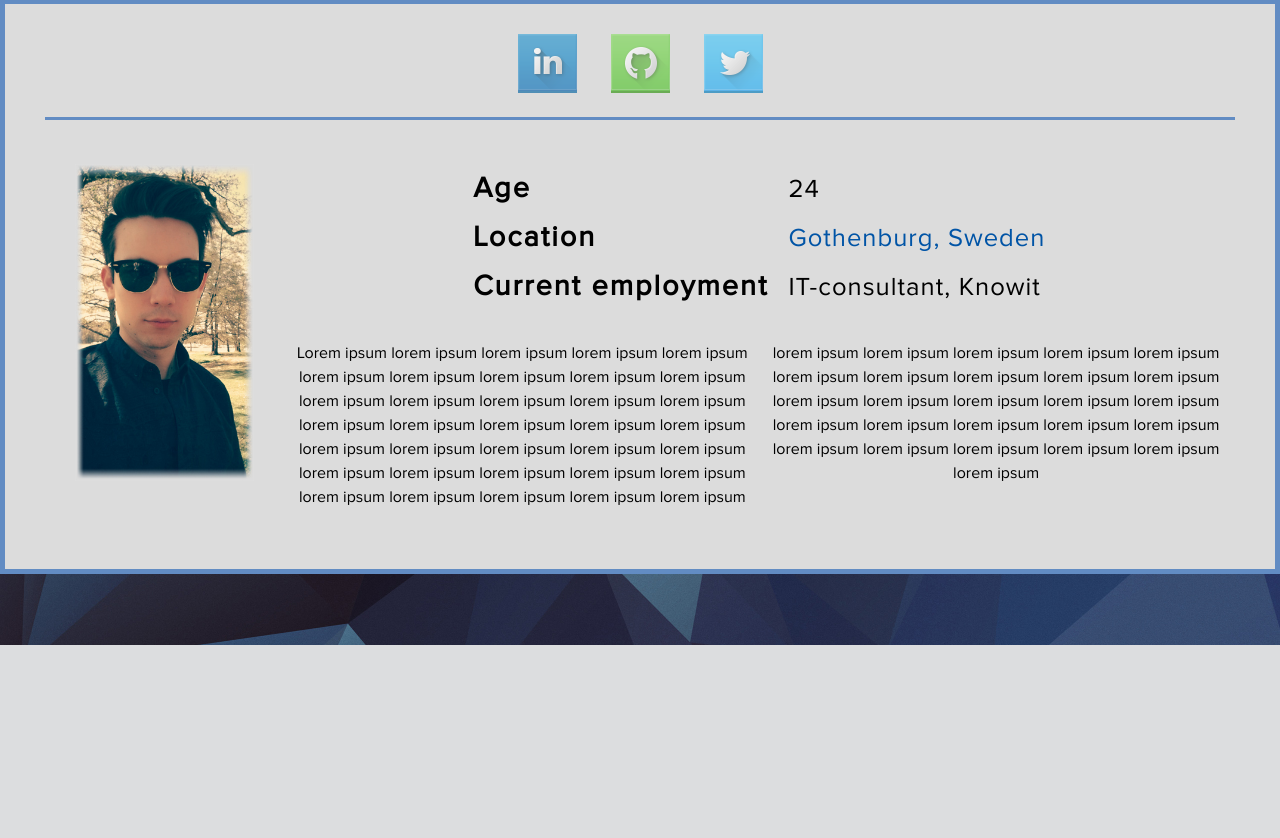
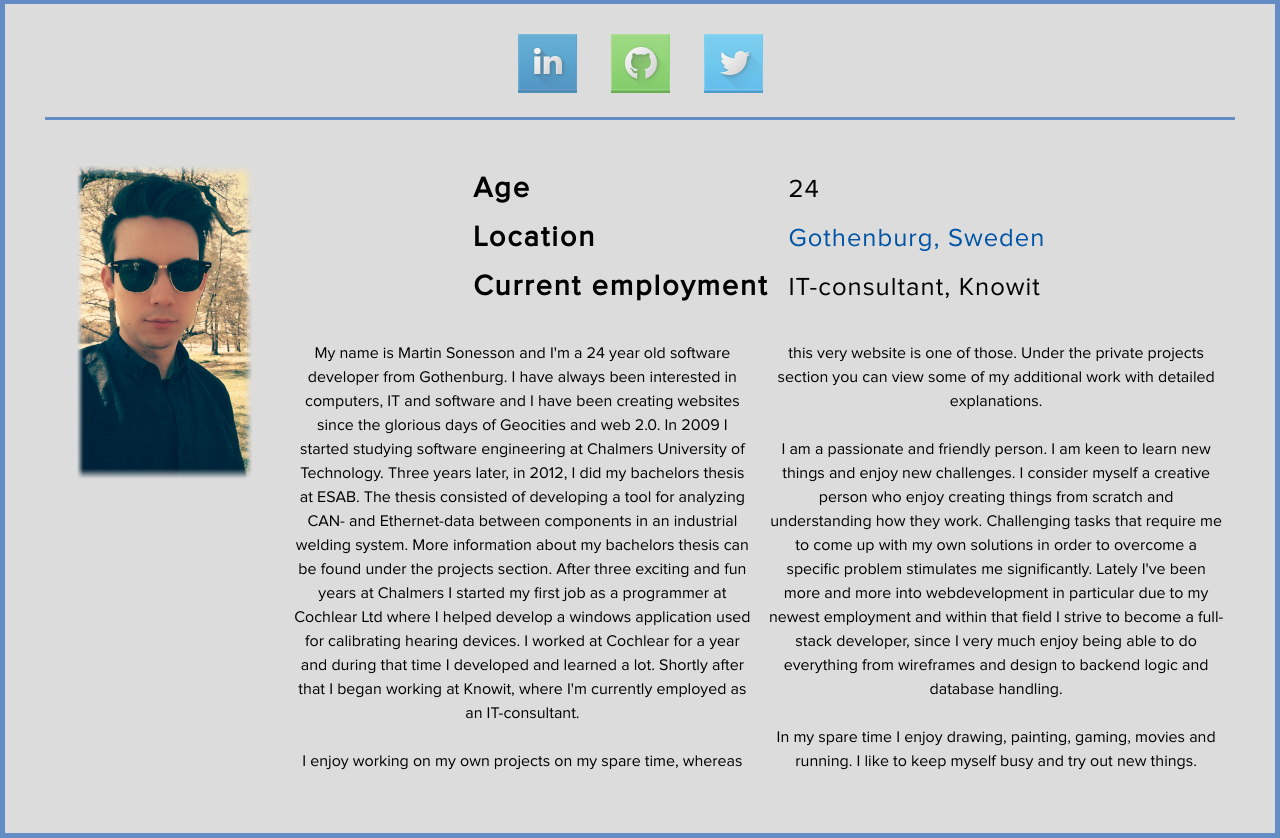
Before and after one commit to ToWelie89/martinsweb, a PHP site: page /bio.php in a window 1280 px wide. Shown: the part 155-993 px from the top of the page. Before the commit the page ends 800 px from the top, so only its background shows below. Run offline with PHP 8.4, Linux system fonts and the light colour scheme; some web fonts are replaced.

Commit message:
Updates to bio

```diff
--- a/bio.php
+++ b/bio.php
@@ -62,12 +62,31 @@
                        </div>
                        <div class="mainContentItem" style="text-align: center; padding: 20px 40px 20px 40px;">
                            <p class="textBody">
-                               Lorem ipsum lorem ipsum lorem ipsum lorem ipsum lorem ipsum lorem ipsum lorem ipsum lorem ipsum lorem ipsum lorem ipsum lorem ipsum
-                                lorem ipsum lorem ipsum lorem ipsum lorem ipsum lorem ipsum lorem ipsum lorem ipsum lorem ipsum lorem ipsum lorem ipsum
-                                 lorem ipsum lorem ipsum lorem ipsum lorem ipsum lorem ipsum lorem ipsum lorem ipsum lorem ipsum lorem ipsum lorem ipsum
-                                  lorem ipsum lorem ipsum lorem ipsum lorem ipsum lorem ipsum lorem ipsum lorem ipsum lorem ipsum lorem ipsum lorem ipsum
-                                   lorem ipsum lorem ipsum lorem ipsum lorem ipsum lorem ipsum lorem ipsum lorem ipsum lorem ipsum lorem ipsum lorem ipsum
-                                    lorem ipsum lorem ipsum lorem ipsum lorem ipsum lorem ipsum lorem ipsum lorem ipsum lorem ipsum lorem ipsum lorem ipsum
+                                My name is Martin Sonesson and I'm a 24 year old software developer from Gothenburg. I have always been interested in
+                                computers, IT and software and I have been creating websites since the glorious days of Geocities and web 2.0. In 2009
+                                I started studying software engineering at Chalmers University of Technology. Three years later, in 2012, I did my
+                                bachelors thesis at ESAB. The thesis consisted of developing a tool for analyzing CAN- and Ethernet-data between
+                                components in an industrial welding system. More information about my bachelors thesis can be found under the projects
+                                section. After three exciting and fun years at Chalmers I started my first job as a programmer at Cochlear Ltd where I
+                                helped develop a windows application used for calibrating hearing devices. I worked at Cochlear for a year and during
+                                that time I developed and learned a lot. Shortly after that I began working at Knowit, where I'm currently employed
+                                as an IT-consultant.
+                                <br>
+                                <br>
+                                I enjoy working on my own projects on my spare time, whereas this very website is one of those. Under the private
+                                projects section you can view some of my additional work with detailed explanations.
+                                <br>
+                                <br>
+                                I am a passionate and friendly person. I am keen to learn new things and enjoy new challenges. I consider myself a
+                                creative person who enjoy creating things from scratch and understanding how they work. Challenging tasks that require
+                                me to come up with my own solutions in order to overcome a specific problem stimulates me significantly. Lately I've
+                                been more and more into webdevelopment in particular due to my newest employment and within that field I strive to become
+                                a full-stack developer, since I very much enjoy being able to do everything from wireframes and design to backend logic
+                                and database handling.
+                                <br>
+                                <br>
+                                In my spare time I enjoy drawing, painting, gaming, movies and running. I like to keep myself busy and try out new
+                                things.
                            </p>
                        </div>
                     </div>
```
Also changed, not shown: README.md.
